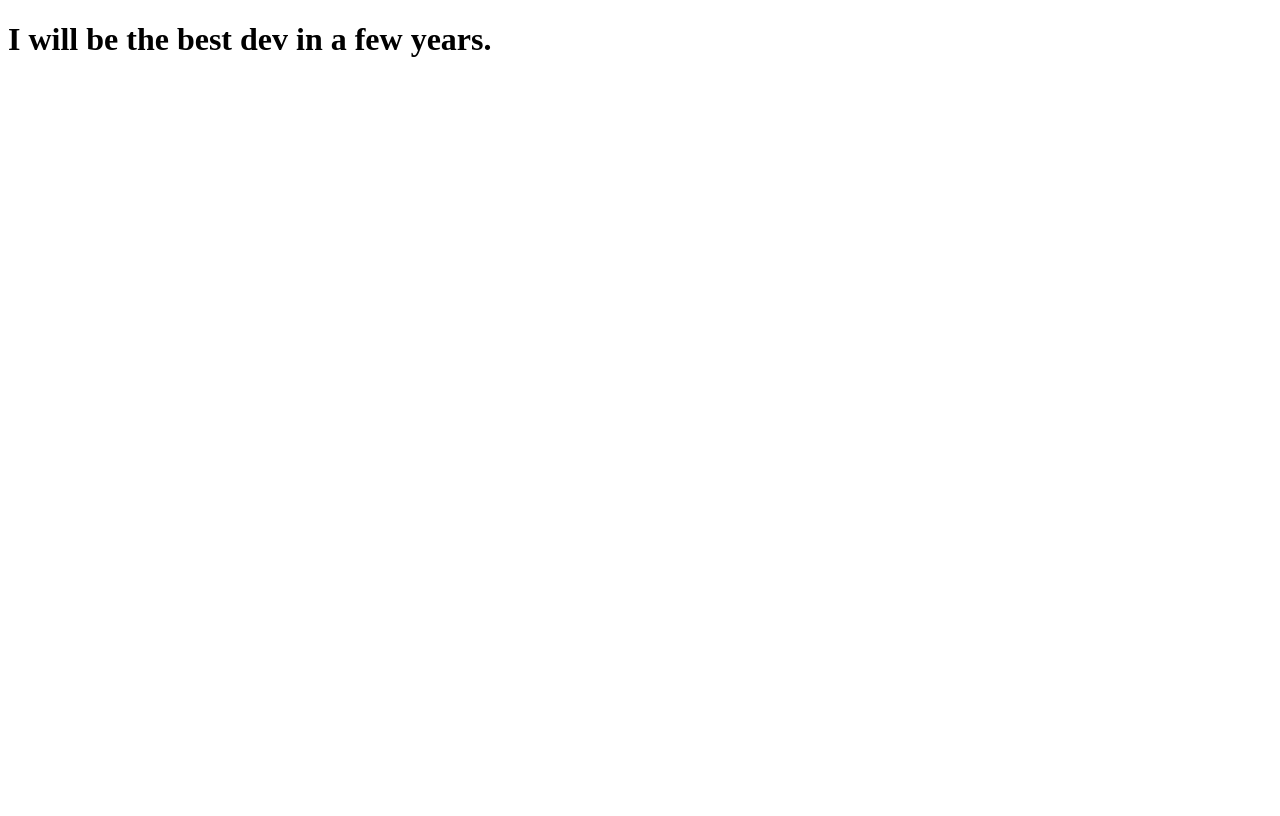
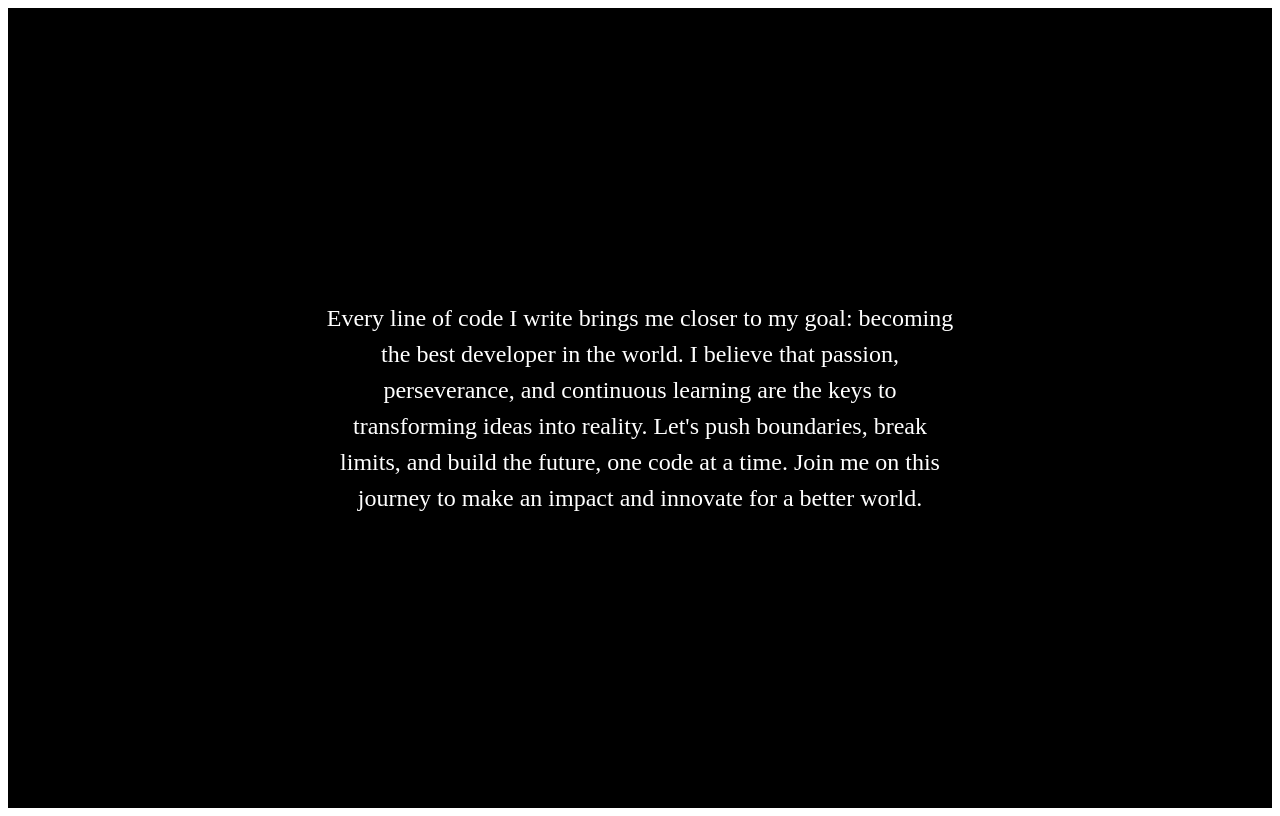
Before and after one commit to RafaelFelic/clone-tabnews, a Next.js app: page / in a window 1280 px wide. Built offline with nearby package versions, Linux system fonts and the light colour scheme.

Commit message:
New message

```diff
--- a/pages/index.js
+++ b/pages/index.js
@@ -1,5 +1,25 @@
-function Home(){
-    return <h1>I will be the best dev in a few years.</h1>
+function Home() {
+    return (
+        <div style={{
+            display: 'flex',
+            justifyContent: 'center',
+            alignItems: 'center',
+            height: '100vh',
+            textAlign: 'center',
+            backgroundColor: 'black'
+        }}>
+            <h1 style={{
+                color: 'white',
+                width: '50%',
+                margin: '0 auto',
+                lineHeight: '1.5',
+                fontSize: '1.5rem',
+                fontWeight: 'normal'
+            }}>
+                Every line of code I write brings me closer to my goal: becoming the best developer in the world. I believe that passion, perseverance, and continuous learning are the keys to transforming ideas into reality. Let's push boundaries, break limits, and build the future, one code at a time. Join me on this journey to make an impact and innovate for a better world.
+            </h1>
+        </div>
+    );
 }
 
 export default Home;
```
